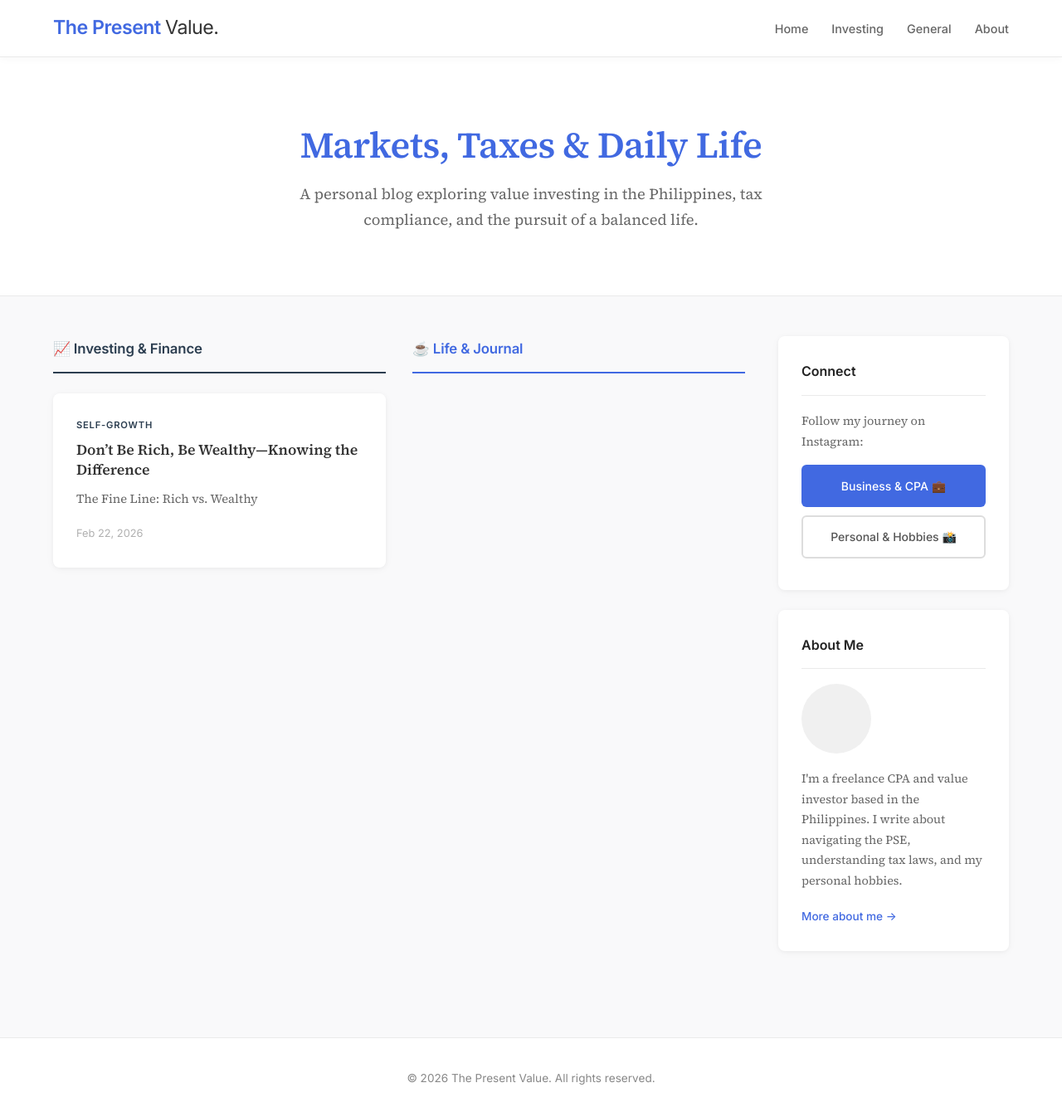
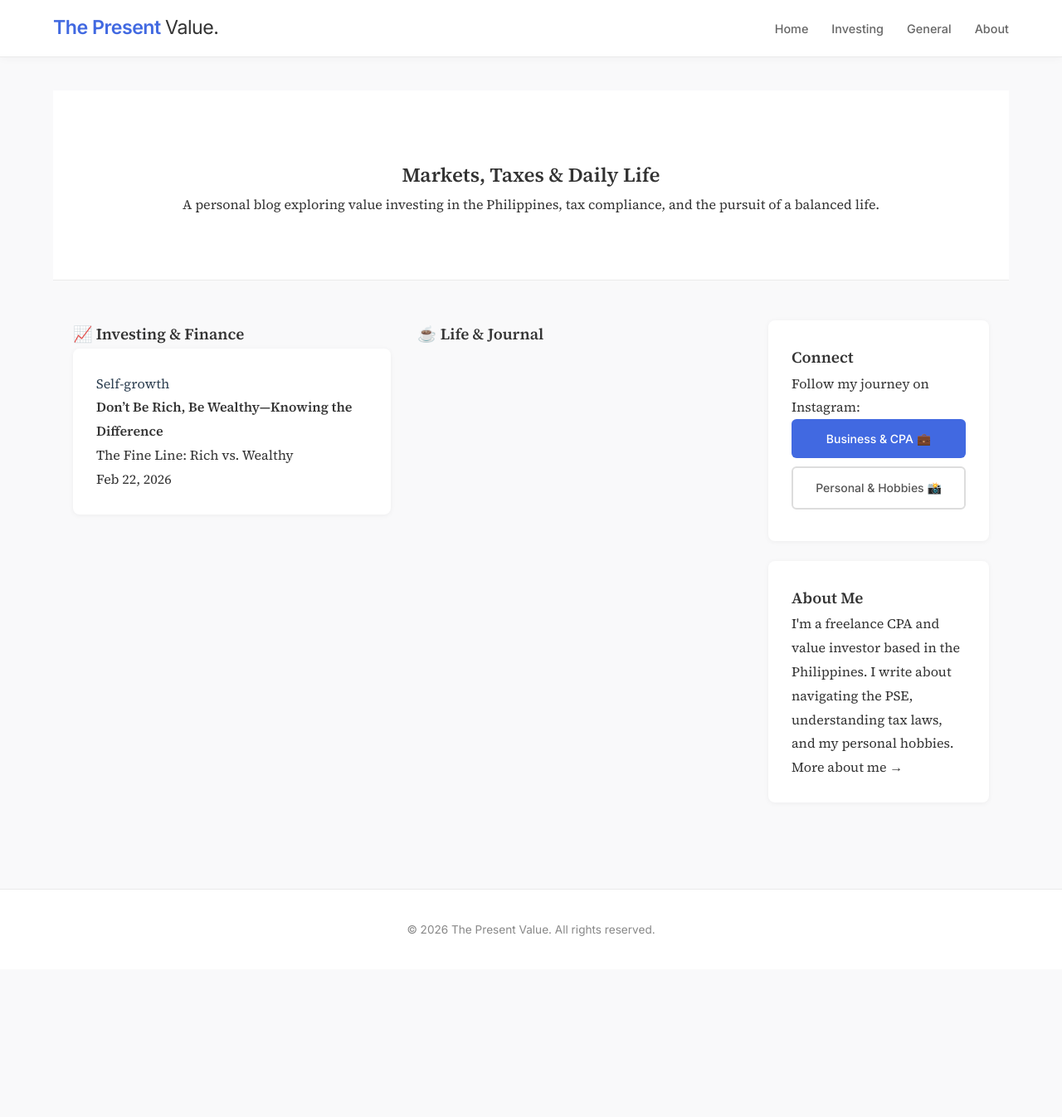
Before and after one commit to jezb-netrunner/the-present-value, a Jekyll site: the page built from index.html, in a window 1280 px wide and 1347 px high. Shown: the whole window at 83% size. Built offline with Jekyll 4.4.1, drawn with Linux system fonts in a browser that asks for light colours.

Commit message:
Update default.html

```diff
--- a/_layouts/default.html
+++ b/_layouts/default.html
@@ -14,293 +14,56 @@
     <link href="https://fonts.googleapis.com/css2?family=Inter:wght@400;500;600&family=Source+Serif+4:opsz,wght@8..60,400;8..60,600&display=swap" rel="stylesheet">
 
     <style>
-        /* ─── RESET ─── */
+        /* ─── RESET & VARIABLES ─── */
         *, *::before, *::after { box-sizing: border-box; margin: 0; padding: 0; }
         html { scroll-behavior: smooth; }
-
-        /* ─── VARIABLES ─── */
         :root {
-            --primary-color: #4169e1;
-            --secondary-color: #2c3e50;
-            --bg-color: #ffffff;
-            --page-bg: #f9f9fa;
-            --border-color: #eaeaea;
-            --text: #333;
-            --muted: #666;
+            --primary-color: #4169e1; --secondary-color: #2c3e50;
+            --bg-color: #ffffff; --page-bg: #f9f9fa;
+            --border-color: #eaeaea; --text: #333; --muted: #666;
             --font-serif: 'Source Serif 4', Georgia, serif;
             --font-sans: 'Inter', system-ui, -apple-system, sans-serif;
         }
 
-        body {
-            font-family: var(--font-serif);
-            line-height: 1.8;
-            color: var(--text);
-            background-color: var(--page-bg);
-        }
-
+        body { font-family: var(--font-serif); line-height: 1.8; color: var(--text); background-color: var(--page-bg); }
         a { text-decoration: none; color: inherit; transition: color 0.2s; }
         ul { list-style: none; }
 
         /* ─── HEADER ─── */
-        header {
-            background: var(--bg-color);
-            border-bottom: 1px solid var(--border-color);
-            position: sticky;
-            top: 0;
-            z-index: 1000;
-            box-shadow: 0 2px 10px rgba(0,0,0,0.03);
-        }
-
+        header { background: var(--bg-color); border-bottom: 1px solid var(--border-color); position: sticky; top: 0; z-index: 1000; box-shadow: 0 2px 10px rgba(0,0,0,0.03); }
         .container { max-width: 1200px; margin: 0 auto; padding: 0 24px; }
-
-        nav {
-            font-family: var(--font-sans);
-            display: flex;
-            justify-content: space-between;
-            align-items: center;
-            height: 68px;
-        }
-
-        .logo {
-            font-size: 1.45rem;
-            font-weight: 600;
-            color: var(--primary-color);
-            letter-spacing: -0.5px;
-        }
-
+        nav { font-family: var(--font-sans); display: flex; justify-content: space-between; align-items: center; height: 68px; }
+        .logo { font-size: 1.45rem; font-weight: 600; color: var(--primary-color); letter-spacing: -0.5px; }
         .logo span { color: #333; font-weight: 400; }
-
         .nav-links { display: flex; gap: 28px; }
-
-        .nav-links a {
-            font-weight: 500;
-            font-size: 0.9rem;
-            color: #666;
-        }
-
+        .nav-links a { font-weight: 500; font-size: 0.9rem; color: #666; }
         .nav-links a:hover { color: var(--primary-color); }
 
-        /* ─── HERO ─── */
-        .hero {
-            background: var(--bg-color);
-            text-align: center;
-            padding: 80px 24px 76px;
-            border-bottom: 1px solid var(--border-color);
-            animation: fadeDown 0.45s ease both;
-        }
-
-        @keyframes fadeDown {
-            from { opacity: 0; transform: translateY(-10px); }
-            to   { opacity: 1; transform: translateY(0); }
-        }
-
-        .hero h1 {
-            font-family: var(--font-serif);
-            font-size: 2.75rem;
-            font-weight: 600;
-            color: var(--primary-color);
-            letter-spacing: -0.5px;
-            margin-bottom: 16px;
-            line-height: 1.2;
-        }
-
-        .hero p {
-            font-family: var(--font-serif);
-            font-size: 1.15rem;
-            color: var(--muted);
-            max-width: 620px;
-            margin: 0 auto;
-            line-height: 1.7;
-        }
-
-        /* ─── MAIN GRID ─── */
-        .main-grid {
-            display: grid;
-            grid-template-columns: 3fr 1fr;
-            gap: 40px;
-            margin-top: 48px;
-            margin-bottom: 80px;
-            align-items: start;
-        }
-
-        /* ─── SPLIT FEED ─── */
-        .split-feed-container {
-            display: grid;
-            grid-template-columns: 1fr 1fr;
-            gap: 32px;
-        }
-
-        .feed-column h3 {
-            font-family: var(--font-sans);
-            font-size: 1.05rem;
-            font-weight: 600;
-            margin-bottom: 24px;
-            padding-bottom: 12px;
-            display: flex;
-            align-items: center;
-            gap: 8px;
-            letter-spacing: -0.01em;
-        }
-
-        .investing-title {
-            color: var(--secondary-color);
-            border-bottom: 2px solid var(--secondary-color);
-        }
-
-        .general-title {
-            color: var(--primary-color);
-            border-bottom: 2px solid var(--primary-color);
-        }
-
-        /* ─── CARDS ─── */
-        .mini-card {
-            background: var(--bg-color);
-            border-radius: 8px;
-            padding: 28px;
-            margin-bottom: 20px;
-            box-shadow: 0 1px 6px rgba(0,0,0,0.05), 0 2px 12px rgba(0,0,0,0.03);
-            transition: transform 0.2s ease, box-shadow 0.2s ease;
-            animation: fadeUp 0.4s ease both;
-        }
-
-        @keyframes fadeUp {
-            from { opacity: 0; transform: translateY(12px); }
-            to   { opacity: 1; transform: translateY(0); }
-        }
-
-        .mini-card:hover {
-            transform: translateY(-3px);
-            box-shadow: 0 8px 24px rgba(0,0,0,0.08);
-        }
-
-        .tag {
-            font-family: var(--font-sans);
-            font-size: 0.7rem;
-            text-transform: uppercase;
-            font-weight: 600;
-            letter-spacing: 0.07em;
-            color: #999;
-            display: block;
-            margin-bottom: 8px;
-        }
-
-        .mini-card h4 {
-            font-family: var(--font-serif);
-            font-size: 1.1rem;
-            font-weight: 600;
-            line-height: 1.4;
-            margin-bottom: 10px;
-        }
-
+        /* ─── SHARED UI ELEMENTS ─── */
+        .hero { background: var(--bg-color); text-align: center; padding: 80px 24px 76px; border-bottom: 1px solid var(--border-color); animation: fadeDown 0.45s ease both; }
+        .main-grid { display: grid; grid-template-columns: 3fr 1fr; gap: 40px; margin-top: 48px; margin-bottom: 80px; align-items: start; }
+        .split-feed-container { display: grid; grid-template-columns: 1fr 1fr; gap: 32px; }
+        .mini-card { background: var(--bg-color); border-radius: 8px; padding: 28px; margin-bottom: 20px; box-shadow: 0 1px 6px rgba(0,0,0,0.05); transition: transform 0.2s ease; }
+        .mini-card:hover { transform: translateY(-3px); box-shadow: 0 8px 24px rgba(0,0,0,0.08); }
         .mini-card h4 a:hover { color: var(--primary-color); }
 
-        .mini-card p {
-            font-family: var(--font-serif);
-            font-size: 0.92rem;
-            color: var(--muted);
-            margin-bottom: 14px;
-            line-height: 1.65;
-        }
-
-        .date {
-            font-family: var(--font-sans);
-            font-size: 0.8rem;
-            color: #b0b0b0;
-        }
-
-        /* ─── SIDEBAR ─── */
-        aside.sidebar { animation: fadeUp 0.4s 0.2s ease both; }
-
-        .sidebar-widget {
-            background: var(--bg-color);
-            padding: 28px;
-            border-radius: 8px;
-            box-shadow: 0 1px 6px rgba(0,0,0,0.05), 0 2px 12px rgba(0,0,0,0.03);
-            margin-bottom: 24px;
-        }
-
-        .sidebar-widget h3 {
-            font-family: var(--font-sans);
-            margin-bottom: 18px;
-            font-size: 1rem;
-            font-weight: 600;
-            color: #222;
-            padding-bottom: 14px;
-            border-bottom: 1px solid var(--border-color);
-        }
-
-        .sidebar-widget p {
-            font-family: var(--font-serif);
-            font-size: 0.9rem;
-            color: var(--muted);
-            margin-bottom: 16px;
-            line-height: 1.7;
-        }
-
-        .profile-pic {
-            width: 84px; height: 84px;
-            background: #f0f0f0; border-radius: 50%;
-            margin-bottom: 18px;
-        }
-
-        .sidebar-widget a.more-link {
-            font-family: var(--font-sans);
-            font-size: 0.85rem;
-            font-weight: 500;
-            color: var(--primary-color);
-            display: inline-flex;
-            align-items: center; gap: 4px;
-            transition: gap 0.2s;
-        }
-
-        .sidebar-widget a.more-link:hover { gap: 8px; }
-
-        /* Social Buttons */
-        .social-btn {
-            font-family: var(--font-sans);
-            display: flex;
-            align-items: center;
-            justify-content: center;
-            width: 100%;
-            padding: 11px 14px;
-            margin-bottom: 10px;
-            border-radius: 6px;
-            font-weight: 500;
-            font-size: 0.875rem;
-            border: 2px solid transparent;
-            transition: background 0.2s, border-color 0.2s, color 0.2s, transform 0.15s;
-        }
-
-        .social-btn:hover { transform: translateY(-1px); }
+        /* ─── SIDEBAR & SOCIALS ─── */
+        .sidebar-widget { background: var(--bg-color); padding: 28px; border-radius: 8px; box-shadow: 0 1px 6px rgba(0,0,0,0.05); margin-bottom: 24px; }
+        .social-btn { font-family: var(--font-sans); display: flex; align-items: center; justify-content: center; width: 100%; padding: 11px 14px; margin-bottom: 10px; border-radius: 6px; font-weight: 500; font-size: 0.875rem; transition: 0.2s; }
         .social-btn.business { background-color: var(--primary-color); color: #fff; }
-        .social-btn.business:hover { background-color: #3355c8; }
-        .social-btn.personal { background-color: transparent; border-color: #ddd; color: #555; }
+        .social-btn.personal { border: 2px solid #ddd; color: #555; }
         .social-btn.personal:hover { border-color: var(--primary-color); color: var(--primary-color); }
 
+        /* ─── ANIMATIONS ─── */
+        @keyframes fadeDown { from { opacity: 0; transform: translateY(-10px); } to { opacity: 1; transform: translateY(0); } }
+        @keyframes fadeUp { from { opacity: 0; transform: translateY(12px); } to { opacity: 1; transform: translateY(0); } }
+
         /* ─── FOOTER ─── */
-        footer {
-            font-family: var(--font-sans);
-            background: var(--bg-color);
-            color: #888;
-            text-align: center;
-            padding: 36px 24px;
-            border-top: 1px solid var(--border-color);
-            font-size: 0.85rem;
-        }
+        footer { font-family: var(--font-sans); background: var(--bg-color); color: #888; text-align: center; padding: 36px 24px; border-top: 1px solid var(--border-color); font-size: 0.85rem; }
 
         /* ─── RESPONSIVE ─── */
-        @media (max-width: 900px) {
-            .main-grid { grid-template-columns: 1fr; }
-            .sidebar { display: grid; grid-template-columns: 1fr 1fr; gap: 20px; }
-            .sidebar-widget { margin-bottom: 0; }
-        }
-
-        @media (max-width: 600px) {
-            .split-feed-container { grid-template-columns: 1fr; }
-            .sidebar { grid-template-columns: 1fr; }
-            .nav-links { display: none; }
-            .hero h1 { font-size: 2rem; }
-        }
+        @media (max-width: 900px) { .main-grid { grid-template-columns: 1fr; } .sidebar { display: grid; grid-template-columns: 1fr 1fr; gap: 20px; } }
+        @media (max-width: 600px) { .split-feed-container { grid-template-columns: 1fr; } .nav-links { display: none; } }
     </style>
 </head>
 <body>
@@ -319,7 +82,9 @@
         </div>
     </header>
 
-    {{ content }}
+    <main class="container" style="margin-top: 40px; margin-bottom: 80px;">
+        {{ content }}
+    </main>
 
     <footer>
         <p>&copy; 2026 The Present Value. All rights reserved.</p>
```
